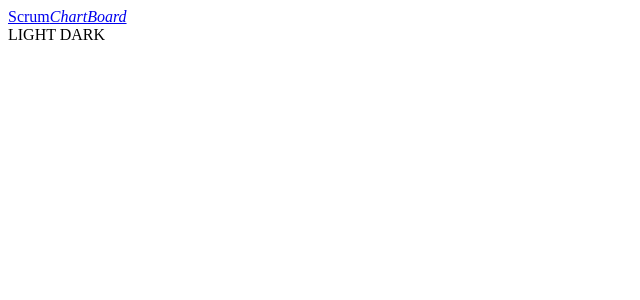
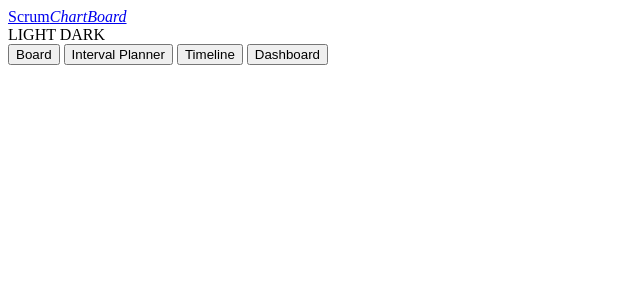
Before and after one commit to chrismarksus/ScrumChartBoard, a web app: file app/index.html in a window 1280 px wide. Shown: the top 300 px of the page, without its empty margins (0-640 px from the left). Run offline with its HTML, style and script files only (its server is not run), Linux system fonts and the light colour scheme.

Commit message:
feat: add Store.js and tab nav shell for board/planner/timeline views
Introduces the persistence layer and navigation structure for #85.
Store.js manages cards, intervals, and timelines in localStorage
(scrum_board_{team}_{project}), with a stub for future REST API
integration. Tab bar wired in index.html and main.js; Dashboard
remains the active default so Chart.js renders correctly until
Board has content.

Co-Authored-By: Claude Sonnet 4.6 <noreply@anthropic.com>

```diff
--- a/app/index.html
+++ b/app/index.html
@@ -27,7 +27,20 @@
         </div>
       </div>
     </header>
-    <div id="main" class="hero-unit"></div>
+    <nav class="tab-bar">
+      <div class="shell tab-bar-inner">
+        <button class="tab-btn" data-tab="board">Board</button>
+        <button class="tab-btn" data-tab="planner">Interval Planner</button>
+        <button class="tab-btn" data-tab="timeline">Timeline</button>
+        <button class="tab-btn is-active" data-tab="dashboard">Dashboard</button>
+      </div>
+    </nav>
+    <div id="panel-board" class="tab-panel" hidden></div>
+    <div id="panel-planner" class="tab-panel" hidden></div>
+    <div id="panel-timeline" class="tab-panel" hidden></div>
+    <div id="panel-dashboard" class="tab-panel">
+      <div id="main" class="hero-unit"></div>
+    </div>
     <script type="module" src="/scripts/main.js"></script>
   </body>
 </html>
--- a/app/scripts/main.js
+++ b/app/scripts/main.js
@@ -5,8 +5,19 @@ import GetData from './GetData.js';
 import Model from './Model.js';
 import Scrum from './Scrum.js';
 import Templates from './Templates.js';
+new ThemeSwitcher().setup();
 
-new ThemeSwitcher().setup();
+// Tab switching
+(function () {
+  const btns = document.querySelectorAll('.tab-btn');
+  const panels = document.querySelectorAll('.tab-panel');
+  btns.forEach(btn => {
+    btn.addEventListener('click', () => {
+      btns.forEach(b => b.classList.toggle('is-active', b === btn));
+      panels.forEach(p => { p.hidden = p.id !== `panel-${btn.dataset.tab}`; });
+    });
+  });
+})();
 
 (function () {
   const helper = new Helper();
--- a/app/styles/main.css
+++ b/app/styles/main.css
@@ -666,3 +666,41 @@ p.updatedBy {
 @media (max-width: 960px) {
   .shell { padding: 0 24px; }
 }
+
+/* ============================================================= */
+/* Tab bar                                                       */
+/* ============================================================= */
+.tab-bar {
+  background: var(--surface);
+  border-bottom: 1px solid var(--border);
+}
+.tab-bar-inner {
+  display: flex;
+  gap: 2px;
+  padding: 0;
+}
+.tab-btn {
+  font-family: var(--font-mono);
+  font-size: 11px;
+  font-weight: 500;
+  letter-spacing: 0.1em;
+  text-transform: uppercase;
+  color: var(--text-muted);
+  background: none;
+  border: none;
+  border-bottom: 2px solid transparent;
+  padding: 14px 20px 12px;
+  cursor: pointer;
+  transition: color 160ms ease, border-color 160ms ease;
+}
+.tab-btn:hover { color: var(--text-secondary); }
+.tab-btn.is-active {
+  color: var(--tab-active);
+  border-bottom-color: var(--tab-active);
+}
+
+/* ============================================================= */
+/* Tab panels                                                    */
+/* ============================================================= */
+.tab-panel { min-height: calc(100vh - 120px); }
+.tab-panel[hidden] { display: none; }
```
Also changed, not shown: app/scripts/Store.js (added, +84 -0 lines).
